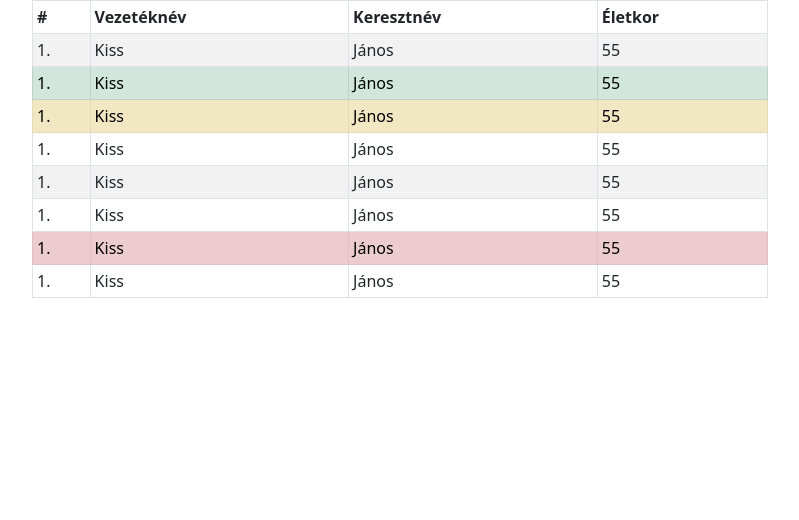
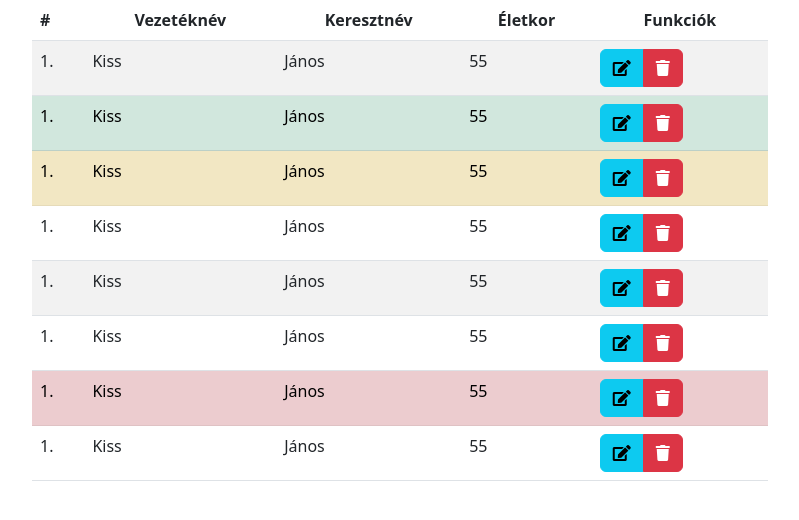
Before and after one commit to infomokus/infomokus.github.io, a plain HTML site: page bootstraptable.html in a window 1280 px wide. Shown: the whole page, without its empty margins (240-1039 px from the left). Drawn offline with Linux system fonts and the light colour scheme.

Commit message:
negyedik nap vége

```diff
--- a/bootstraptable.html
+++ b/bootstraptable.html
@@ -8,6 +8,8 @@
     <title>Bootstrap tábla</title>
 
     <link rel="stylesheet" href="./css/bootstrap.min.css">
+    <link rel="stylesheet" href="//use.fontawesome.com/releases/v5.0.7/css/all.css">
+
 </head>
 
 <body>
@@ -15,13 +17,14 @@
         <div class="row">
             <div class="col-2"></div>
             <div class="col-8">
-                <table class="table table-striped table-bordered table-sm table-hover">
+                <table class="table table-striped table-hover">
                     <thead>
                         <tr>
                             <th>#</th>
-                            <th>Vezetéknév</th>
-                            <th>Keresztnév</th>
-                            <th>Életkor</th>
+                            <th style="text-align:center">Vezetéknév</th>
+                            <th style="text-align:center">Keresztnév</th>
+                            <th style="text-align:center">Életkor</th>
+                            <th style="text-align:center">Funkciók</th>
                         </tr>
                     </thead>
                     <tbody>
@@ -30,48 +33,100 @@
                             <td>Kiss</td>
                             <td>János</td>
                             <td>55</td>
+                            <td>
+                                <div class="btn-group">
+                                    <button class="btn btn-info">
+                                        <i class="fas fa-edit"></i>
+                                    </button>
+                                    <button class="btn btn-danger">
+                                        <i class="fas fa-trash"></i>
+                                    </button>
+                                </div>
+                            </td>
                         </tr>
                         <tr class="table-success">
                             <td>1.</td>
                             <td>Kiss</td>
                             <td>János</td>
                             <td>55</td>
+                            <td>
+                                <div class="btn-group">
+                                    <button class="btn btn-info"><i class="fas fa-edit"></i></button>
+                                    <button class="btn btn-danger"><i class="fas fa-trash"></i></button>
+                                </div>
+                            </td>
                         </tr>
                         <tr class="table-warning">
                             <td>1.</td>
                             <td>Kiss</td>
                             <td>János</td>
                             <td>55</td>
+                            <td>
+                                <div class="btn-group">
+                                    <button class="btn btn-info"><i class="fas fa-edit"></i></button>
+                                    <button class="btn btn-danger"><i class="fas fa-trash"></i></button>
+                                </div>
+                            </td>
                         </tr>
                         <tr>
                             <td>1.</td>
                             <td>Kiss</td>
                             <td>János</td>
                             <td>55</td>
+                            <td>
+                                <div class="btn-group">
+                                    <button class="btn btn-info"><i class="fas fa-edit"></i></button>
+                                    <button class="btn btn-danger"><i class="fas fa-trash"></i></button>
+                                </div>
+                            </td>
                         </tr>
                         <tr>
                             <td>1.</td>
                             <td>Kiss</td>
                             <td>János</td>
                             <td>55</td>
+                            <td>
+                                <div class="btn-group">
+                                    <button class="btn btn-info"><i class="fas fa-edit"></i></button>
+                                    <button class="btn btn-danger"><i class="fas fa-trash"></i></button>
+                                </div>
+                            </td>
                         </tr>
                         <tr>
                             <td>1.</td>
                             <td>Kiss</td>
                             <td>János</td>
                             <td>55</td>
+                            <td>
+                                <div class="btn-group">
+                                    <button class="btn btn-info"><i class="fas fa-edit"></i></button>
+                                    <button class="btn btn-danger"><i class="fas fa-trash"></i></button>
+                                </div>
+                            </td>
                         </tr>
                         <tr class="table-danger">
                             <td>1.</td>
                             <td>Kiss</td>
                             <td>János</td>
                             <td>55</td>
+                            <td>
+                                <div class="btn-group">
+                                    <button class="btn btn-info"><i class="fas fa-edit"></i></button>
+                                    <button class="btn btn-danger"><i class="fas fa-trash"></i></button>
+                                </div>
+                            </td>
                         </tr>
                         <tr>
                             <td>1.</td>
                             <td>Kiss</td>
                             <td>János</td>
                             <td>55</td>
+                            <td>
+                                <div class="btn-group">
+                                    <button class="btn btn-info"><i class="fas fa-edit"></i></button>
+                                    <button class="btn btn-danger"><i class="fas fa-trash"></i></button>
+                                </div>
+                            </td>
                         </tr>
                     </tbody>
                 </table>
--- a/bs.html
+++ b/bs.html
@@ -1,5 +1,6 @@
 <!DOCTYPE html>
 <html lang="en">
+
 <head>
   <meta charset="UTF-8">
   <meta http-equiv="X-UA-Compatible" content="IE=edge">
@@ -7,19 +8,23 @@
   <title>Bootstrap</title>
 
   <link rel="stylesheet" href="./css/bootstrap.min.css">
+  <link rel="stylesheet" href="//use.fontawesome.com/releases/v5.0.7/css/all.css">
 </head>
+
 <body>
   <nav class="navbar navbar-expand-lg bg-light">
     <div class="container-fluid">
       <a class="navbar-brand" href="./bs.html">Bootstrap</a>
-          <button class="navbar-toggler" type="button" data-bs-toggle="collapse" data-bs-target="#navbarSupportedContent" aria-controls="navbarSupportedContent" aria-expanded="false" aria-label="Toggle navigation">
+      <button class="navbar-toggler" type="button" data-bs-toggle="collapse" data-bs-target="#navbarSupportedContent"
+        aria-controls="navbarSupportedContent" aria-expanded="false" aria-label="Toggle navigation">
         <span class="navbar-toggler-icon"></span>
       </button>
 
       <div class="collapse navbar-collapse" id="navbarSupportedContent">
         <ul class="navbar-nav me-auto mb-2 mb-lg-0">
           <li class="nav-item">
-                <a class="nav-link active" aria-current="page" href="./index.html">Home</a>
+            <a class="nav-link active" aria-current="page" href="./index.html">
+              <i class="fas fa-home"></i> Home</a>
           </li>
           <li class="nav-item">
             <a class="nav-link" href="./contact.html">Contact</a>
@@ -40,5 +45,25 @@
     </div>
   </nav>
 
+
+  <div class="container">
+    <div class="row">
+      <div class="col-2"></div>
+      <div class="col-8">
+        <button type="button" class="btn btn-primary">Primary</button>
+        <button type="button" class="btn btn-secondary">Secondary</button>
+        <button type="button" class="btn btn-success">Success</button>
+        <button type="button" class="btn btn-danger">Danger</button>
+        <button type="button" class="btn btn-warning">Warning</button>
+        <button type="button" class="btn btn-info">Info</button>
+        <button type="button" class="btn btn-light">Light</button>
+        <button type="button" class="btn btn-dark">Dark</button>
+
+        <button type="button" class="btn btn-link">Link</button>
+      </div>
+      <div class="col-2"></div>
+    </div>
+  </div>
 </body>
+
 </html>
```
Also changed, not shown: bootstrapform.html (+2 -2 lines). Lines whose indentation alone changed are shown as unchanged.
